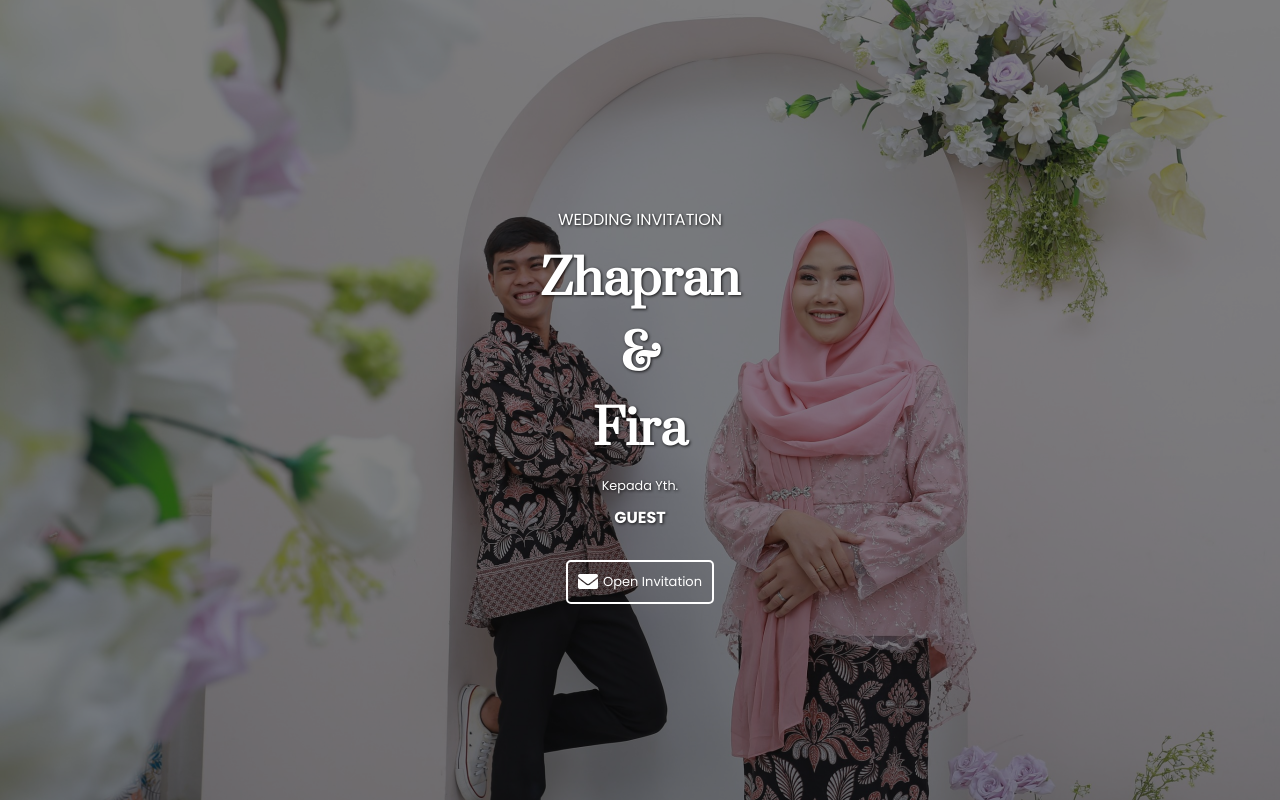
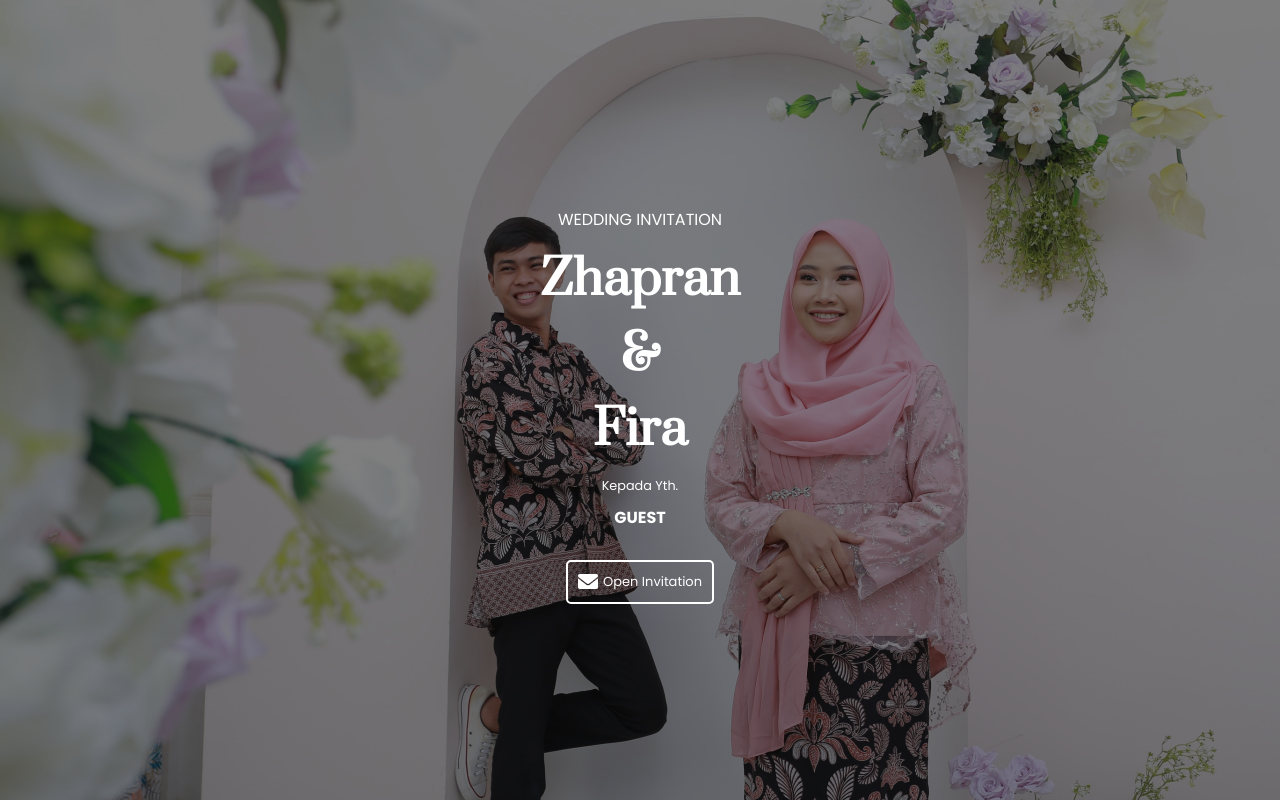
Before and after one commit to nicwaproject/Theme-2-Wedding-Invitation, a plain HTML site: page index.html in a window 1280 px wide. Drawn offline with Linux system fonts and the light colour scheme; no server answers; a web font is replaced by a local one.

Commit message:
Update styles.css

```diff
--- a/styles.css
+++ b/styles.css
@@ -12,7 +12,6 @@ body {
     font-style: normal;
     margin: 0;
     padding: 0;
-    text-shadow: 1px 1px 3px rgba(0, 0, 0, 0.8);
 }
 
 /* COVER */
```
